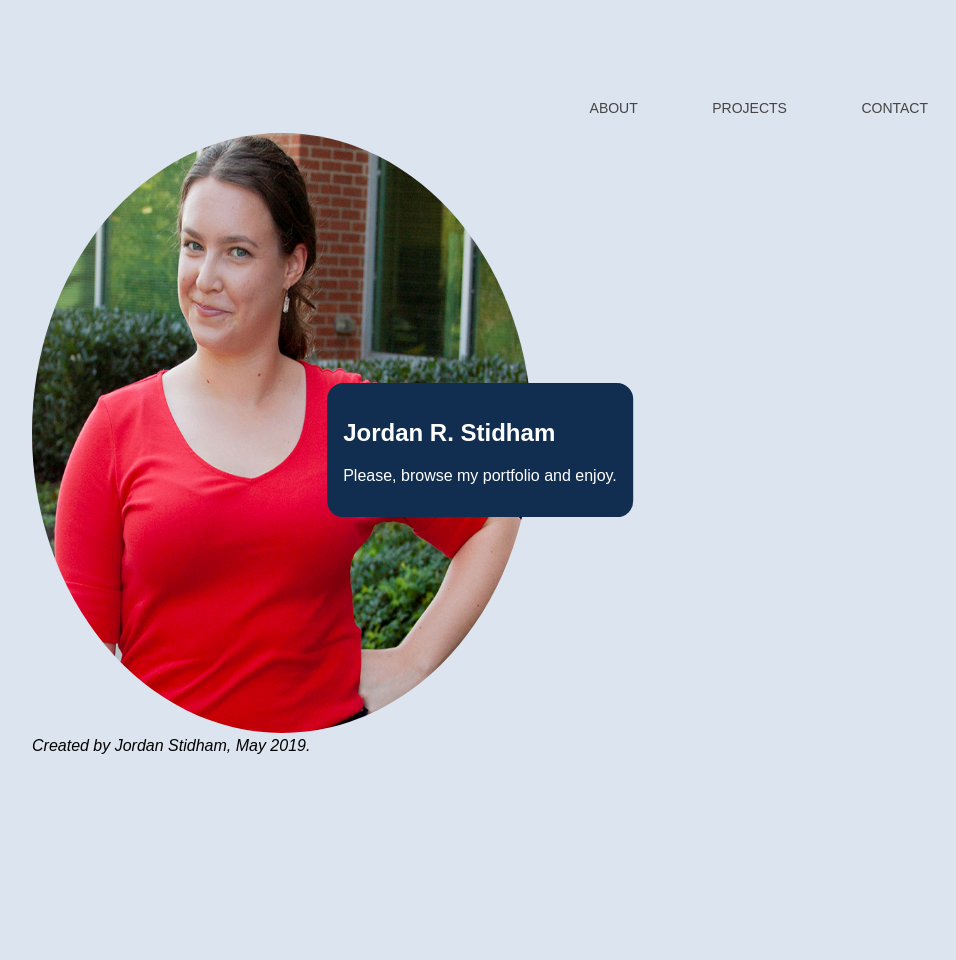
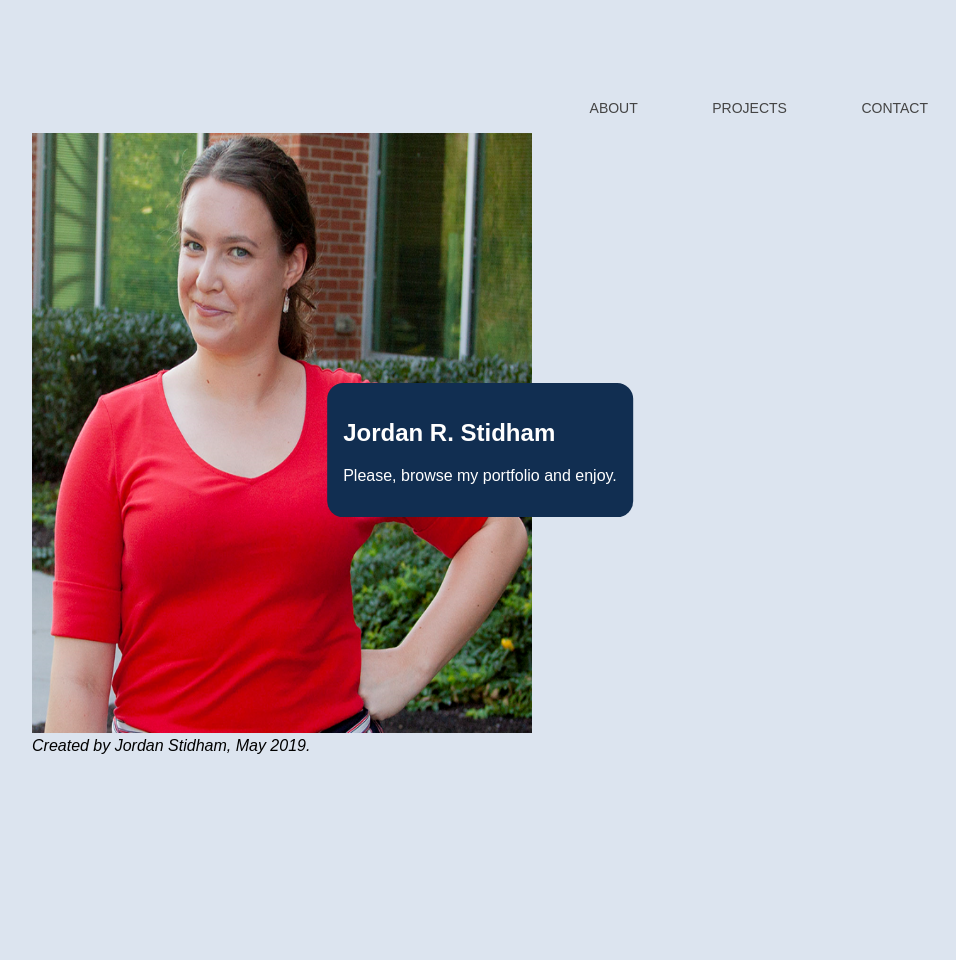
Before and after one commit to jordanstidham/PORTFOLIO, a Jekyll site: the page built from README.md, in a window 1280 px wide. Shown: the whole page, without its empty margins (160-1116 px from the left). Built offline with Jekyll 4.4.1, drawn with Linux system fonts in a browser that asks for light colours; our own code applies the rules of GitHub Pages for plain Markdown files.

Commit message:
Update default.html

```diff
--- a/_layouts/default.html
+++ b/_layouts/default.html
@@ -13,7 +13,7 @@
     		</ul>
 		</header>
    		<div id="container1">
-			<img src="headshot.png" alt="headshot" style="width:500px;height:600px" class="wdn-stretch rounded-corners";>
+			<img src="headshot.png" alt="headshot" style="width:500px;height:600px";>
 			<style>
 				    section {
 					background: #112E51;
```
